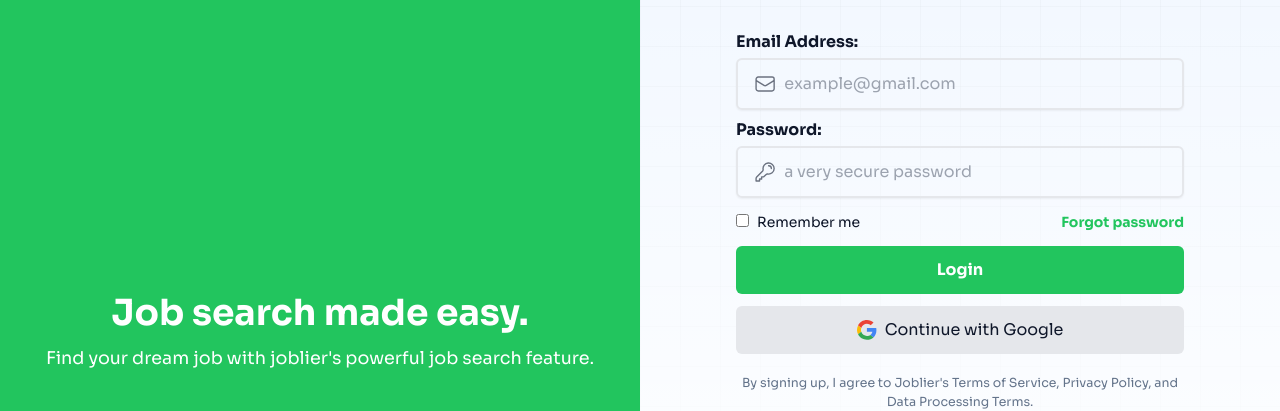
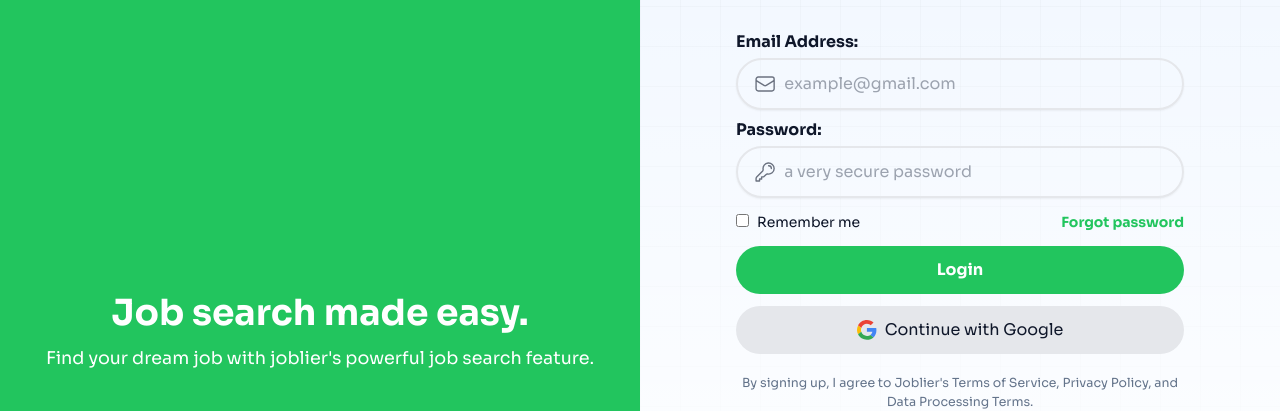
Before and after one commit to fasakinhenry/jobsearch, a React (Vite) app: page /login in a window 1280 px wide. Shown: the part 194-605 px from the top of the page. Built offline with nearby package versions, Linux system fonts and the light colour scheme; some icons are missing.

Commit message:
add: rounded btns and input fields

```diff
--- a/src/pages/App/Login.jsx
+++ b/src/pages/App/Login.jsx
@@ -26,7 +26,7 @@ const Login = () => {
             <div className="grid gap-2">
               <div className="grid gap-1">
                 <label className="font-bold">Email Address:</label>
-                <div className="flex text-gray-500 items-center gap-2 border-2 border-gray-200 px-4 py-3 rounded-md shadow-sm">
+                <div className="flex text-gray-500 items-center gap-2 border-2 border-gray-200 px-4 py-3 rounded-full shadow-sm">
                   <EnvelopeIcon className="h-6 w-6" />
                   <input
                     className="w-full"
@@ -37,7 +37,7 @@ const Login = () => {
               </div>
               <div className="grid gap-1">
                 <label className="font-bold">Password:</label>
-                <div className="flex text-gray-500 items-center gap-2 border-2 border-gray-200 px-4 py-3 rounded-md shadow-sm">
+                <div className="flex text-gray-500 items-center gap-2 border-2 border-gray-200 px-4 py-3 rounded-full shadow-sm">
                   <KeyIcon className="w-6 h-6" />
                   <input
                     className="w-full"
@@ -54,10 +54,10 @@ const Login = () => {
               </div>
               <Link to="#" className="text-sm text-green-500 font-bold">Forgot password</Link>
             </div>
-            <button type="submit" className="p-3 mt-3 flex gap-2 hover:bg-green-600 cursor-pointer items-center justify-center bg-green-500 rounded-md text-white font-bold hover:shadow-md">
+            <button type="submit" className="p-3 mt-3 flex gap-2 hover:bg-green-600 cursor-pointer items-center justify-center bg-green-500 rounded-full text-white font-bold hover:shadow-md">
               <p>Login</p>
             </button>
-            <div className="p-3 mt-3 flex gap-2 hover:bg-gray-300 cursor-pointer items-center justify-center bg-gray-200 rounded-md">
+            <div className="p-3 mt-3 flex gap-2 hover:bg-gray-300 cursor-pointer items-center justify-center bg-gray-200 rounded-full">
               <img src={Google} width={20} height={20} />
               <p>Continue with Google</p>
             </div>
```
